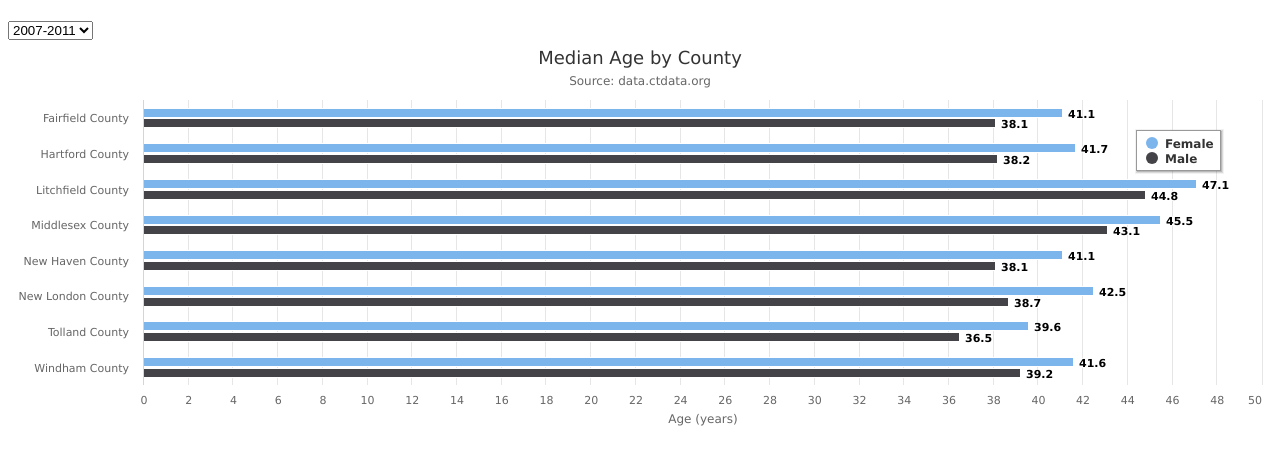
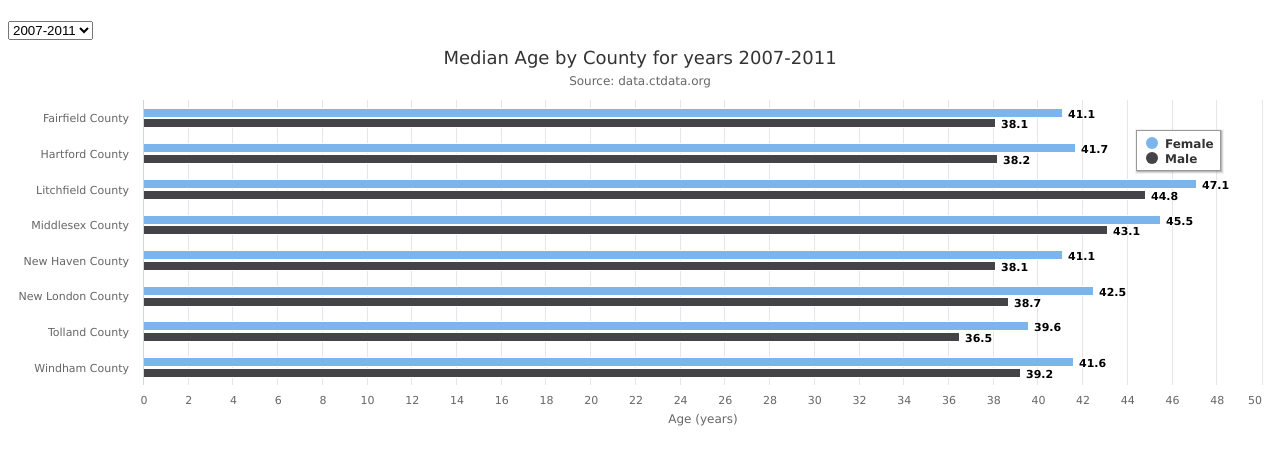
Before and after one commit to MarkAnderson10/Dataviz, a plain HTML site: page index.html in a window 1280 px wide. Drawn offline with nearby package versions, Linux system fonts and the light colour scheme.

Commit message:
updated chart contents
updated chart contents based on selection

```diff
--- a/index.html
+++ b/index.html
@@ -18,6 +18,16 @@
     </div>
 
     <script type="text/javascript">
+
+    var yearSelector = document.getElementById('year-selector')
+
+    function selectYear() {
+      console.log("SELECTED YEAR: ", yearSelector.value)
+      makeMyChart()
+    }
+
+    yearSelector.addEventListener("change", selectYear, false)
+
     var MedianByYear = {
       "2007-2011": [
         {name: 'Female', data: [41.1, 41.7, 47.1, 45.5, 41.1, 42.5, 39.6, 41.6] },
@@ -30,12 +40,13 @@
     }
 
     function makeMyChart() {
+      var selectedYear = yearSelector.value
       var chartConfigurationOptions = {
           chart: {
               type: 'bar'
           },
           title: {
-              text: 'Median Age by County'
+              text: 'Median Age by County for years ' + selectedYear
           },
           subtitle: {
               text: 'Source: data.ctdata.org'
@@ -81,7 +92,7 @@
           credits: {
               enabled: false
           },
-          series: MedianByYear["2007-2011"]
+          series: MedianByYear[selectedYear]
         };
 
 
```
